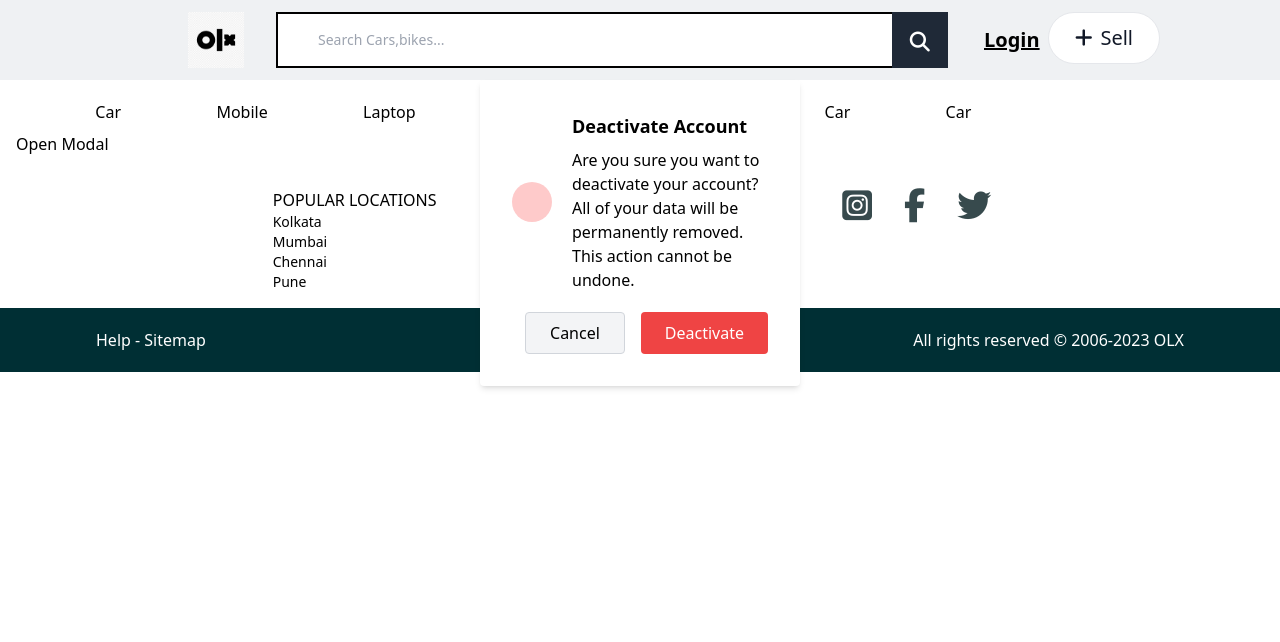
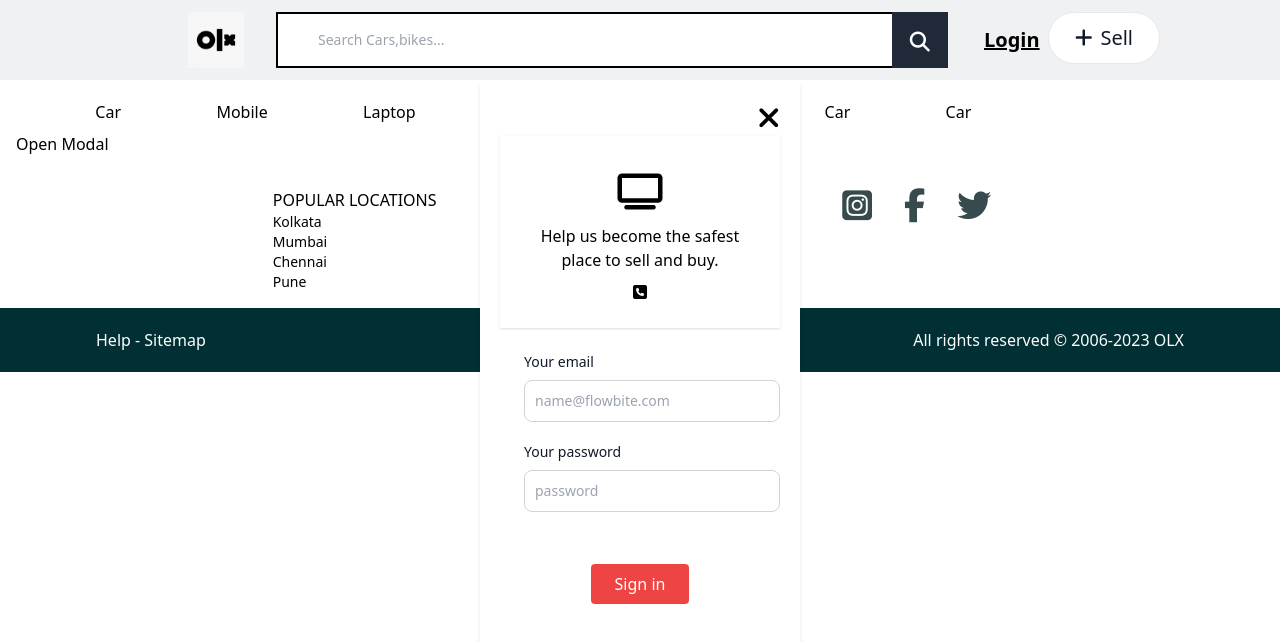
Before and after one commit to Amal-JS/Olx, a React (Create React App) app in the folder frontend/: page / in a window 1280 px wide. Both pictures are taken after a click on the button "Open Modal". Shown: the top 642 px of the page. Built offline with nearby package versions, Linux system fonts and the light colour scheme.

Commit message:
sign in modal complete

```diff
--- a/frontend/src/components/Modal.js
+++ b/frontend/src/components/Modal.js
@@ -44,20 +44,41 @@
 
 
 
-<div id="dialog" className="fixed left-0 top-0 bg-transparent opacity-2 hidden w-screen h-screen transition-opacity " onClick={()=>hideDialog()}>
-    <div className="bg-white rounded shadow-md p-8 mx-auto my-20 w-1/4">
-        <div className="flex items-center gap-5">
-            <div className="bg-red-200 rounded-full p-5 text-red-500 flex items-center justify-center w-10 h-10">
+<div id="dialog" className="fixed left-0 top-0 bg-transparent opacity-2 hidden w-screen h-screen transition-opacity  " onClick={()=>hideDialog()}>
+    <div className="bg-white rounded shadow-md p-5 mx-auto my-20 w-1/4 h-full"   onClick={(e) => e.stopPropagation()}>
+                <p className='text-end'><i class="fa-solid fa-xmark text-3xl" onClick={()=>hideDialog()}></i></p>
+        <div className="flex justify-center gap-5 shadow ">
 
-            </div>
-            <div>
-                <h1 className="font-bold text-lg mb-2">Deactivate Account</h1>
-                <p>Are you sure you want to deactivate your account? All of your data will be permanently removed. This action cannot be undone.</p>
+            <div className='p-3 m-3 text-center'>
+
+                <i class="fa-solid fa-tv text-4xl m-3"></i>
+                    <p className='font-normal text-black-400 mb-2'> Help us become the safest place to sell and buy.</p>
+                    <i class="fa-solid fa-square-phone"></i>
             </div>
         </div>
-        <div className="flex justify-end gap-4 mt-5">
-            <button className="bg-gray-100 border border-gray-300 px-6 py-2 rounded text-black hover:bg-gray-200" onClick={()=>hideDialog()}>Cancel</button>
-            <button className="bg-red-500 px-6 py-2 rounded text-white hover:bg-red-600">Deactivate</button>
+
+        <div className='w-full p-3 m-3 rounded'>
+
+
+        <form class="max-w-sm mx-auto">
+  <div class="mb-5">
+    <label for="email" class="block mb-2 text-sm font-medium text-gray-900 dark:text-dark">Your email</label>
+    <input type="email" id="email" class="bg-white-50 border border-gray-300 text-gray-900 text-sm rounded-lg focus:ring-2 focus:ring-green-500 focus:border-green-500 block w-full p-2.5 dark:bg-white-700 dark:border-gray-600 dark:placeholder-gray-400 dark:text-white dark:focus:ring-green-500 dark:focus:border-green-500" placeholder="name@flowbite.com" required />
+  </div>
+  <div class="mb-5">
+    <label for="password" class="block mb-2 text-sm font-medium text-gray-900 dark:text-dark">Your password</label>
+    <input type="password" id="password" class="bg-white-50 border border-gray-300 text-gray-900 text-sm rounded-lg focus:ring-2 focus:ring-green-500 focus:border-green-500 block w-full p-2.5 dark:bg-white-700 dark:border-gray-600 dark:placeholder-gray-400 dark:text-white  focus:ring-green-500 dark:focus:border-green-500" required  placeholder='password'/>
+  </div>
+
+
+</form>
+
+
+        </div>
+
+        <div className="flex justify-center gap-4 mt-5">
+
+            <button className="bg-red-500 px-6 py-2 rounded text-white hover:bg-red-600">Sign in</button>
         </div>
     </div>
 </div>
--- a/frontend/tailwind.config.js
+++ b/frontend/tailwind.config.js
@@ -2,6 +2,7 @@
 module.exports = {
   content: ["./src/**/*.{html,js}"],
   theme: {
+
     extend: {},
   },
   plugins: [],
```
